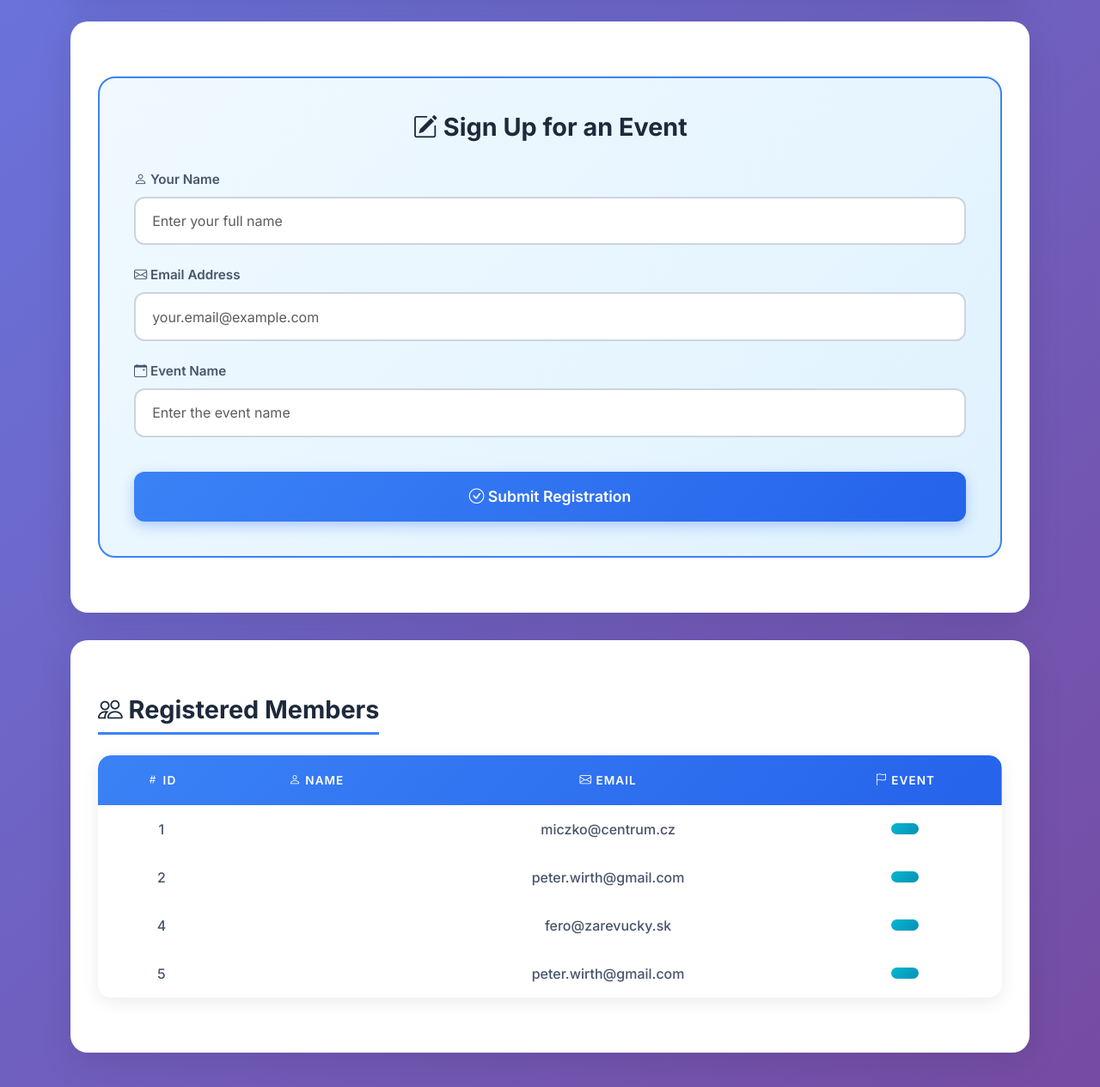
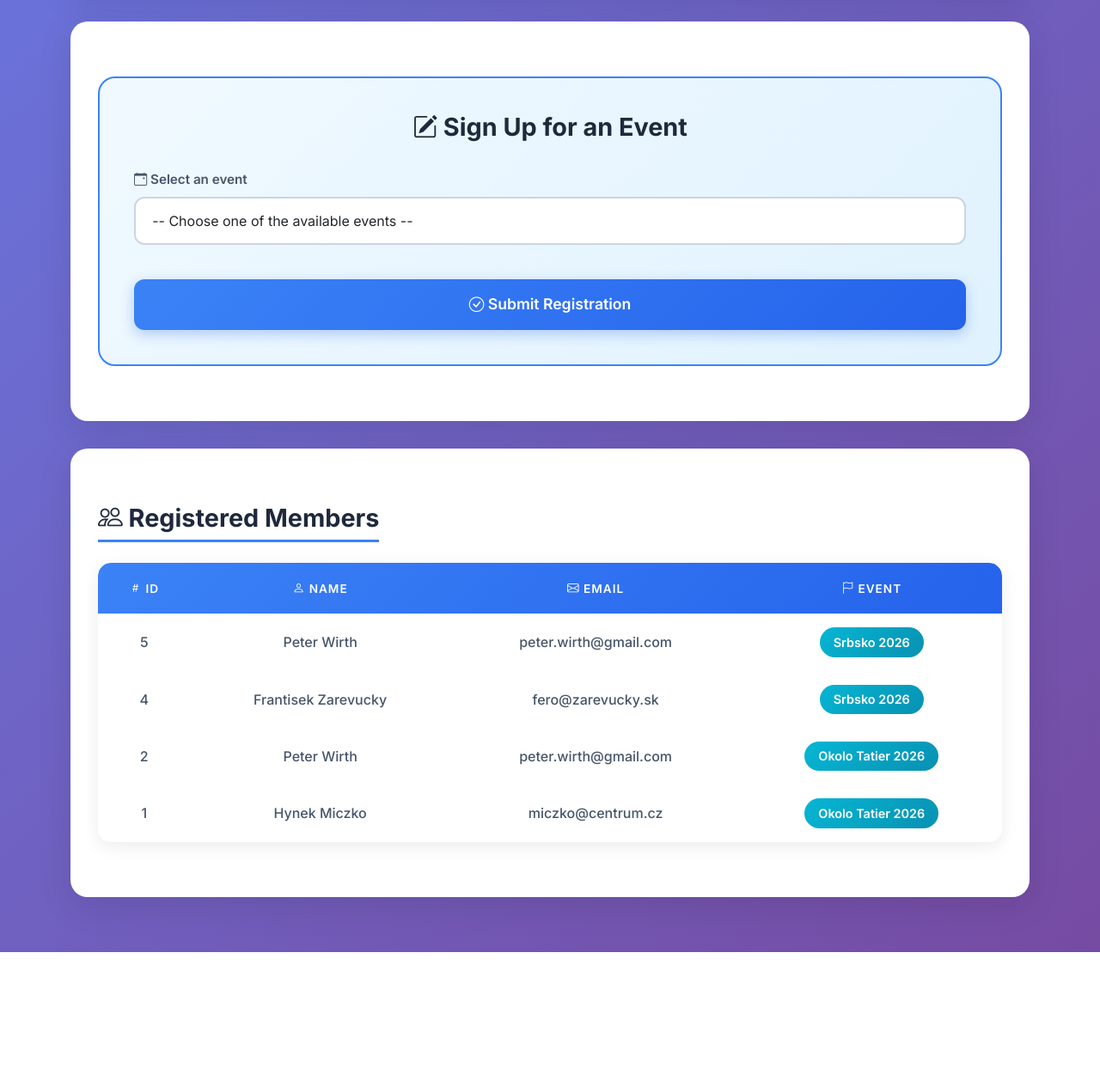
Before and after one commit to emax-77/Cycling-Club, a Django app: page /club_events/ in a window 1280 px wide. Shown: the part 731-1996 px from the top of the page at 86% size. After the commit the page ends 1839 px from the top, so only its background shows below. Run offline with Django 5.2, Linux system fonts and the light colour scheme; a user stored in the database is signed in; data comes from the database, SQL or seed files in the repository; both versions use the stored data as it was after the commit; parts of the project's set-up code (start-up, migrations or seed data) failed here and were passed over.

Commit message:
Enhance club_events.html -  event registration fixed and update event selection to use dropdown

```diff
--- a/members/templates/club_events.html
+++ b/members/templates/club_events.html
@@ -247,6 +247,12 @@
   </div>
   {% endif %}
 
+  {% if error_message %}
+  <div class="success-alert" style="background: linear-gradient(135deg, #ef4444, #dc2626); box-shadow: 0 5px 20px rgba(239, 68, 68, 0.3);">
+    <i class="bi bi-exclamation-triangle-fill"></i> {{ error_message }}
+  </div>
+  {% endif %}
+
   <!-- Events List -->
   <div class="events-card">
     <div class="page-header">
@@ -298,24 +304,15 @@
       <form method="post" action="{% url 'club_events' %}">
         {% csrf_token %}
         <div class="form-group">
-          <label for="name">
-            <i class="bi bi-person"></i> Your Name
+          <label for="event_id">
+            <i class="bi bi-calendar-event"></i> Select an event
           </label>
-          <input type="text" class="form-control" id="name" name="name" placeholder="Enter your full name" required>
-        </div>
-
-        <div class="form-group">
-          <label for="email">
-            <i class="bi bi-envelope"></i> Email Address
-          </label>
-          <input type="email" class="form-control" id="email" name="email" placeholder="your.email@example.com" required>
-        </div>
-
-        <div class="form-group">
-          <label for="event">
-            <i class="bi bi-calendar-event"></i> Event Name
-          </label>
-          <input type="text" class="form-control" id="event" name="event" placeholder="Enter the event name" required>
+          <select class="form-control" id="event_id" name="event_id" required>
+            <option value="" selected disabled>-- Choose one of the available events --</option>
+            {% for e in events_this_year %}
+              <option value="{{ e.id }}">{{ e.event_date }} — {{ e.event_name }}</option>
+            {% endfor %}
+          </select>
         </div>
 
         <button type="submit" class="btn-submit">
@@ -342,12 +339,18 @@
           </tr>
         </thead>
         <tbody>
-          {% for member in members_subscribed_for_event_this_year %}
+          {% for sub in subscriptions_this_year %}
           <tr>
-            <td>{{ member.id }}</td>
-            <td>{{ member.name }}</td>
-            <td>{{ member.email }}</td>
-            <td><span class="event-badge">{{ member.event }}</span></td>
+            <td>{{ sub.id }}</td>
+            <td>
+              {% if sub.member %}
+                {{ sub.member.firstname }} {{ sub.member.lastname }}
+              {% else %}
+                —
+              {% endif %}
+            </td>
+            <td>{{ sub.email }}</td>
+            <td><span class="event-badge">{{ sub.event.event_name }}</span></td>
           </tr>
           {% empty %}
           <tr>
--- a/members/views.py
+++ b/members/views.py
@@ -23,6 +23,7 @@ import plotly.express as px
 from django.contrib.auth.models import User
 from django.contrib.auth.decorators import login_required
 from django.db.models import Sum, Q
+from django.utils import timezone
 
 @login_required
 
@@ -218,27 +219,27 @@ def contact(request):
     except ssl.SSLError:
       logger.exception('SSL error when sending contact email')
       context['error_message'] = (
-        "Nepodarilo sa nadviazať zabezpečené TLS spojenie so SMTP serverom (SSL certifikát). "
-        "Často to spôsobí firemný proxy/antivírus, ktorý vkladá vlastný certifikát. "
-        "Skontroluj, že EMAIL_USE_OS_TRUSTSTORE=1 a reštartuj server."
+        "Secure connection failed: It was not possible to establish a secure TLS connection to the SMTP server (SSL certificate). "
+        "This is often caused by a corporate proxy/antivirus inserting its own certificate. "
+        "Check that EMAIL_USE_OS_TRUSTSTORE=1 and restart the server."
       )
 
     except smtplib.SMTPAuthenticationError:
       logger.exception('SMTPAuthenticationError when sending contact email')
       context['error_message'] = (
-        "Gmail odmietol prihlásenie do SMTP. "
-        "Použi 'App password' a ulož ho do EMAIL_HOST_PASSWORD.")
+        "Gmail refused SMTP login. "
+        "Use an 'App password' and save it in EMAIL_HOST_PASSWORD.")
 
     except smtplib.SMTPException:
       logger.exception('SMTPException when sending contact email')
-      context['error_message'] = "Nastala SMTP chyba pri odosielaní správy. Skús to prosím neskôr."
+      context['error_message'] = "An SMTP error occurred while sending the message. Please try again later."
 
     except Exception as e:
       logger.exception('Unexpected error when sending contact email')
       if getattr(settings, 'DEBUG', False):
         context['error_message'] = f"An error occurred while sending your message. Error: {str(e)}"
       else:
-        context['error_message'] = "Nastala chyba pri odosielaní správy. Skús to prosím neskôr."
+        context['error_message'] = "An error occurred while sending your message. Please try again later."
 
   return HttpResponse(template.render(context, request))
 
@@ -336,108 +337,151 @@ def club_treasury(request):
   return HttpResponse(template.render(context, request))
 
 # Club events page with event signup
+@login_required
 def club_events(request):
-    events = ClubEvents.objects.all().values()
-    events_this_year = ClubEvents.objects.filter(event_date__year=datetime.datetime.now().year).values()
-    members_subscribed_for_event = EventSubscribe.objects.all().values()
-    members_subscribed_for_event_this_year = EventSubscribe.objects.filter(event__event_date__year=datetime.datetime.now().year).values()
-    template = loader.get_template('club_events.html')
-    year_now = datetime.datetime.now().year
+  template = loader.get_template('club_events.html')
+  today = timezone.localdate()
+  year_now = today.year
 
-    # signing up for a club event, send confirmation email to user and print success message
-    if request.method == 'POST':
-        name = request.POST.get('name')
-        email = request.POST.get('email')
-        event = request.POST.get('event')
+  # Show only upcoming events (today and future). Exclude events without a date.
+  events_this_year = ClubEvents.objects.filter(
+    event_date__isnull=False,
+    event_date__gte=today,
+  ).order_by('event_date', 'event_name')
 
-        event_sub = EventSubscribe(name=name, email=email, event=event)
-        event_sub.save()
+  # Show registrations for upcoming events
+  subscriptions_this_year = (
+    EventSubscribe.objects.filter(event__event_date__isnull=False, event__event_date__gte=today)
+    .select_related('member', 'event')
+    .order_by('-subscribed_at')
+  )
 
-        user = User.objects.create_user(username=name, email=email)
+  # Find the Member for the logged-in user
+  member = getattr(request.user, 'club_member', None)
+  candidate_email = (request.user.email or request.user.username or '').strip()
 
-        subject = _sanitize_header('Welcome to Cycling Club')
-        safe_username = _sanitize_header(user.username)
-        safe_event = _sanitize_header(event)
-        message = f'Hi {safe_username}, thank you for registering for {safe_event} event.'
-        email_from = _sanitize_header(str(settings.EMAIL_HOST_USER) if settings.EMAIL_HOST_USER is not None else '')
-        recipient_list = [_sanitize_header(user.email)]
+  if member is None:
+    member = Member.objects.filter(user=request.user).first()
+  if member is None and candidate_email:
+    member = Member.objects.filter(email__iexact=candidate_email).first()
 
-        # validate recipient email
-        try:
-          validate_email(recipient_list[0])
-        except DjangoValidationError:
-          success_message = "An error occurred: invalid recipient email."
-          context = {
-              'success_message': success_message,
-              'events': events,
-              'events_this_year': events_this_year,
-              'members_subscribed_for_event': members_subscribed_for_event,
-              'members_subscribed_for_event_this_year': members_subscribed_for_event_this_year,
-              'year_now': year_now,
-          }
-          return HttpResponse(template.render(context, request))
+  success_message = None
+  error_message = None
 
-        try:
-          email_msg = EmailMessage(subject=subject, body=message, from_email=email_from, to=recipient_list)
+  if request.method == 'POST':
+    event_id = (request.POST.get('event_id') or '').strip()
 
-          if getattr(settings, 'DEBUG', False):
-            conn = get_connection('django.core.mail.backends.console.EmailBackend')
-          else:
-            conn = get_connection()
+    if not event_id:
+      error_message = 'Please select an event.'
+    elif member is None:
+      if getattr(settings, 'DEBUG', False):
+        error_message = (
+          'No club member is linked to your account. '
+          f"(DEBUG: username='{request.user.username}', email='{candidate_email or '—'}') "
+          'Fix: link a Member via Member.user, or set Member.email to this email.'
+        )
+      else:
+        error_message = 'No club member is linked to your account. Please contact the administrator.'
+    else:
+      # Only allow upcoming events
+      try:
+        event = ClubEvents.objects.get(id=event_id, event_date__isnull=False, event_date__gte=today)
+      except ClubEvents.DoesNotExist:
+        event = None
+        error_message = 'The selected event does not exist.'
 
-          sent_count = conn.send_messages([email_msg])
-          if sent_count and sent_count > 0:
-            success_message = "Thank you! You are now registered for the event."
-          else:
-            success_message = "Email was not sent. Please try again later."
-
-        except BadHeaderError:
-          logger.warning('BadHeaderError when sending club_events confirmation email.')
-          success_message = "An error occurred: Invalid email header."
-
-        except ssl.SSLError:
-          logger.exception('SSL error when sending club_events confirmation email')
-          success_message = (
-            "Nepodarilo sa nadviazať zabezpečené TLS spojenie so SMTP serverom (SSL certifikát). "
-            "Skontroluj, že EMAIL_USE_OS_TRUSTSTORE=1 a reštartuj server."
+      if event is not None:
+        email = (request.user.email or member.email or request.user.username or '').strip()
+        if not email:
+          error_message = 'No email address is set for your account. Please contact the administrator.'
+        else:
+          subscription, created = EventSubscribe.objects.get_or_create(
+            email=email,
+            event=event,
+            defaults={'member': member},
           )
 
-        except smtplib.SMTPAuthenticationError:
-          logger.exception('SMTPAuthenticationError when sending club_events confirmation email')
-          success_message = (
-            "Gmail odmietol prihlásenie do SMTP. "
-            "Použi 'App password' a ulož ho do EMAIL_HOST_PASSWORD."
+          if not created and subscription.member_id is None:
+            subscription.member = member
+            subscription.save(update_fields=['member'])
+
+          event.event_members.add(member)
+
+          # Send confirmation email
+          subject = _sanitize_header('Event registration')
+          safe_event_name = _sanitize_header(event.event_name)
+          safe_member_name = _sanitize_header(f'{member.firstname} {member.lastname}'.strip())
+          safe_date = _sanitize_header(str(event.event_date) if event.event_date else '')
+          message = (
+            f'Hi {safe_member_name},\n\n'
+            f'you have successfully registered for the event: {safe_event_name}'
+            f'{(" (" + safe_date + ")") if safe_date else ""}.\n\n'
+            'Thank you and see you soon.\n'
+            'Cycling Club'
           )
+          email_from = _sanitize_header(str(settings.EMAIL_HOST_USER) if settings.EMAIL_HOST_USER is not None else '')
+          recipient_list = [_sanitize_header(email)]
 
-        except smtplib.SMTPException:
-          logger.exception('SMTPException when sending club_events confirmation email')
-          success_message = "Nastala SMTP chyba pri odosielaní emailu. Skús to prosím neskôr."
+          try:
+            validate_email(recipient_list[0])
+          except DjangoValidationError:
+            error_message = 'An error occurred: invalid recipient email.'
+          else:
+            try:
+              email_msg = EmailMessage(subject=subject, body=message, from_email=email_from, to=recipient_list)
 
-        except Exception as e:
-          logger.exception('Unexpected error when sending club_events confirmation email')
-          if getattr(settings, 'DEBUG', False):
-            success_message = f"An error occurred while sending the confirmation email. Error: {str(e)}"
-          else:
-            success_message = "Nastala chyba pri odosielaní potvrdzujúceho emailu. Skús to prosím neskôr."
+              if getattr(settings, 'DEBUG', False):
+                conn = get_connection('django.core.mail.backends.console.EmailBackend')
+              else:
+                conn = get_connection()
 
-        context = {
-            'success_message': success_message,
-            'events': events,
-            'events_this_year': events_this_year,
-            'members_subscribed_for_event': members_subscribed_for_event,
-            'members_subscribed_for_event_this_year': members_subscribed_for_event_this_year,
-            'year_now': year_now,
-        }
-        return HttpResponse(template.render(context, request))
-    else:
-        context = {
-            'events': events,
-            'events_this_year': events_this_year,
-            'members_subscribed_for_event': members_subscribed_for_event,
-            'members_subscribed_for_event_this_year': members_subscribed_for_event_this_year,
-            'year_now': year_now,
-        }
-        return HttpResponse(template.render(context, request))
+              sent_count = conn.send_messages([email_msg])
+              if sent_count and sent_count > 0:
+                success_message = 'Done! You are registered for the event.'
+              else:
+                success_message = 'Registration was saved, but the email could not be sent.'
+
+            except BadHeaderError:
+              logger.warning('BadHeaderError when sending club_events confirmation email.')
+              success_message = 'Registration was saved, but the email could not be sent (invalid header).'
+
+            except ssl.SSLError:
+              logger.exception('SSL error when sending club_events confirmation email')
+              success_message = (
+                'Registration was saved, but a TLS connection to the SMTP server could not be established. '
+                'Check EMAIL_USE_OS_TRUSTSTORE=1 and restart the server.'
+              )
+
+            except smtplib.SMTPAuthenticationError:
+              logger.exception('SMTPAuthenticationError when sending club_events confirmation email')
+              success_message = (
+                'Registration was saved, but Gmail refused SMTP login. '
+                "Use an 'App password' and save it in EMAIL_HOST_PASSWORD."
+              )
+
+            except smtplib.SMTPException:
+              logger.exception('SMTPException when sending club_events confirmation email')
+              success_message = 'Registration was saved, but an SMTP error occurred while sending the email.'
+
+            except Exception:
+              logger.exception('Unexpected error when sending club_events confirmation email')
+              success_message = 'Registration was saved, but an error occurred while sending the email.'
+
+    # refresh list after POST
+    subscriptions_this_year = (
+      EventSubscribe.objects.filter(event__event_date__isnull=False, event__event_date__gte=today)
+      .select_related('member', 'event')
+      .order_by('-subscribed_at')
+    )
+
+  context = {
+    'success_message': success_message,
+    'error_message': error_message,
+    'events_this_year': events_this_year,
+    'subscriptions_this_year': subscriptions_this_year,
+    'year_now': year_now,
+  }
+  return HttpResponse(template.render(context, request))
 
  # Sanitize header values (remove CR/LF to prevent header injection)
 def _sanitize_header(val):
```
Also changed, not shown: db.sqlite3.
